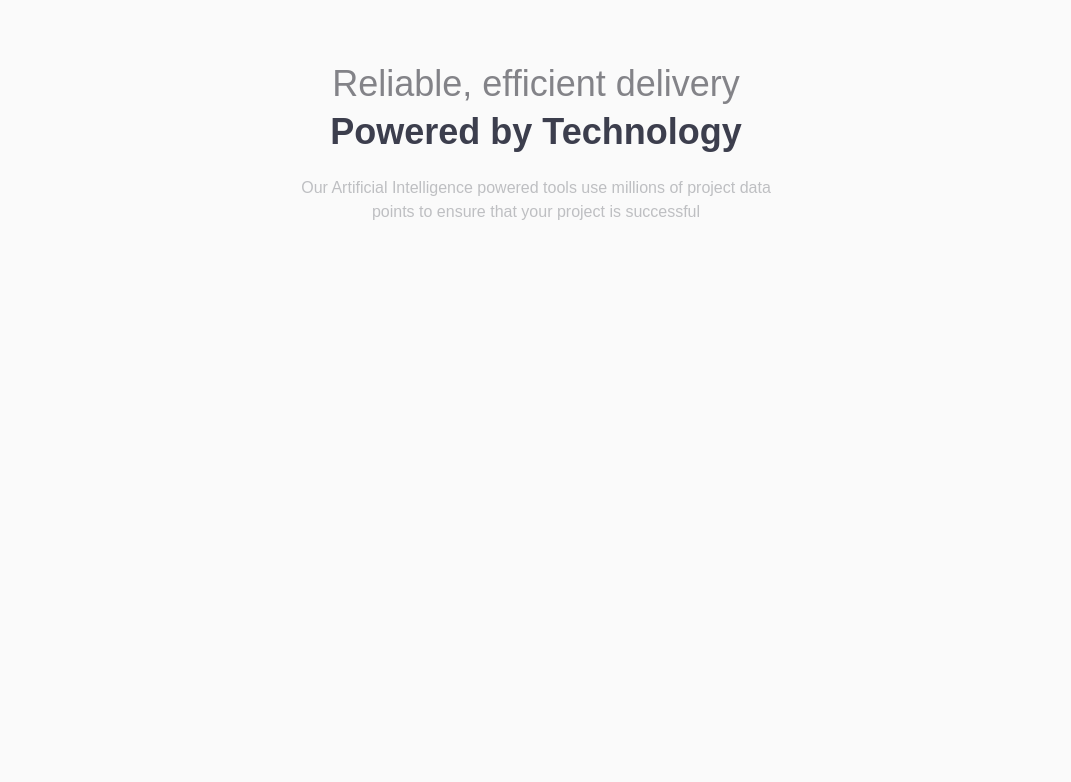
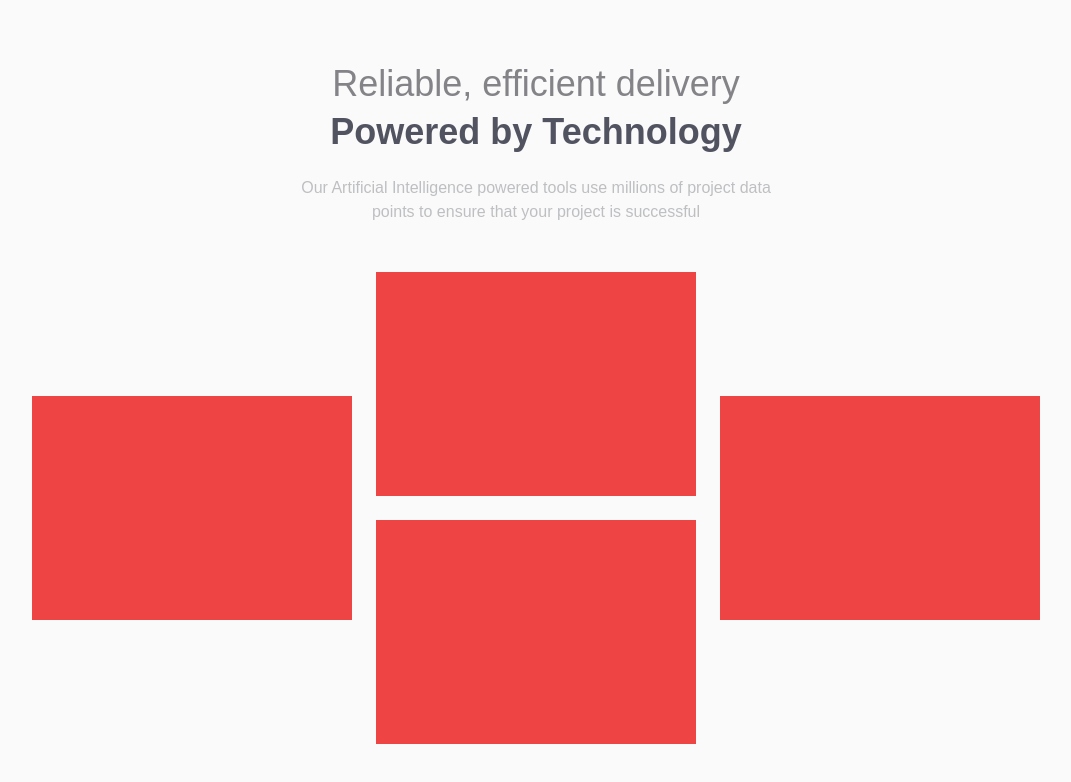
Before and after one commit to mirkobozzetto/four-card-feature-section, a website: page index.html in a window 1280 px wide. Shown: the whole page, without its empty margins (104-1175 px from the left). Drawn offline with Linux system fonts and the light colour scheme.

Commit message:
desktop: cards layout

```diff
--- a/index.html
+++ b/index.html
@@ -13,7 +13,7 @@
         <span class="block font-thin text-[#838388]"
           >Reliable, efficient delivery</span
         >
-        <span class="block mt-1 md:mt-2 font-black text-[#27293A]/90"
+        <span class="block mt-1 md:mt-2 font-black text-[#27293A]/80"
           >Powered by Technology</span
         >
       </h1>
@@ -36,7 +36,17 @@
         >
       </p>
       <!-- cards -->
-      <div class="gap-2 grid grid-cols-3"></div>
+      <!--  -->
+      <section
+        class="md:flex md:justify-center md:items-center md:space-x-6 md:mt-12"
+      >
+        <div class="bg-red-500 w-[25vw] h-[28vh]"></div>
+        <div class="space-y-6">
+          <div class="bg-red-500 w-[25vw] h-[28vh]"></div>
+          <div class="bg-red-500 w-[25vw] h-[28vh]"></div>
+        </div>
+        <div class="bg-red-500 w-[25vw] h-[28vh]"></div>
+      </section>
       <!--  -->
     </section>
   </body>
```
Also changed, not shown: src/output.css.
